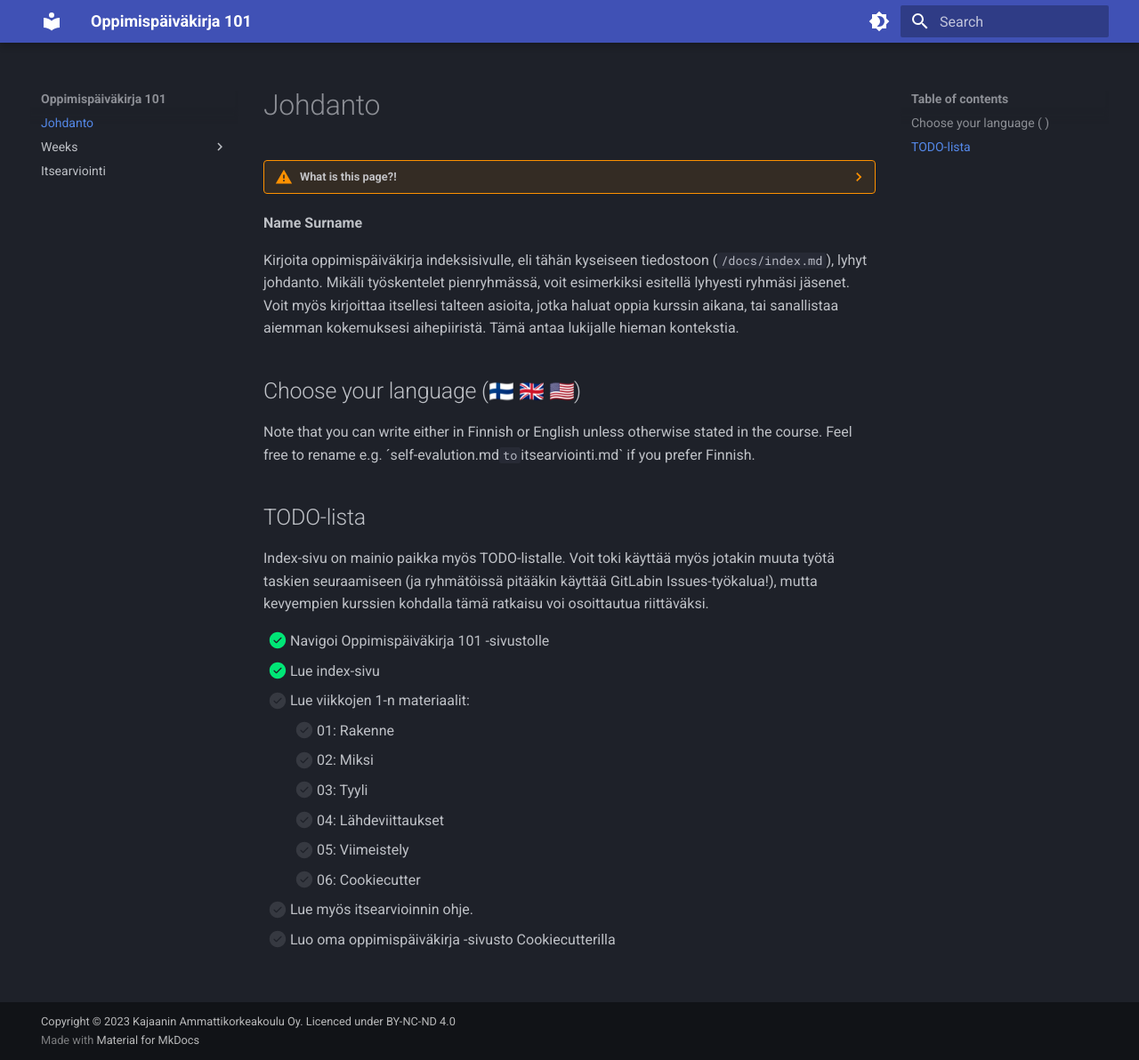
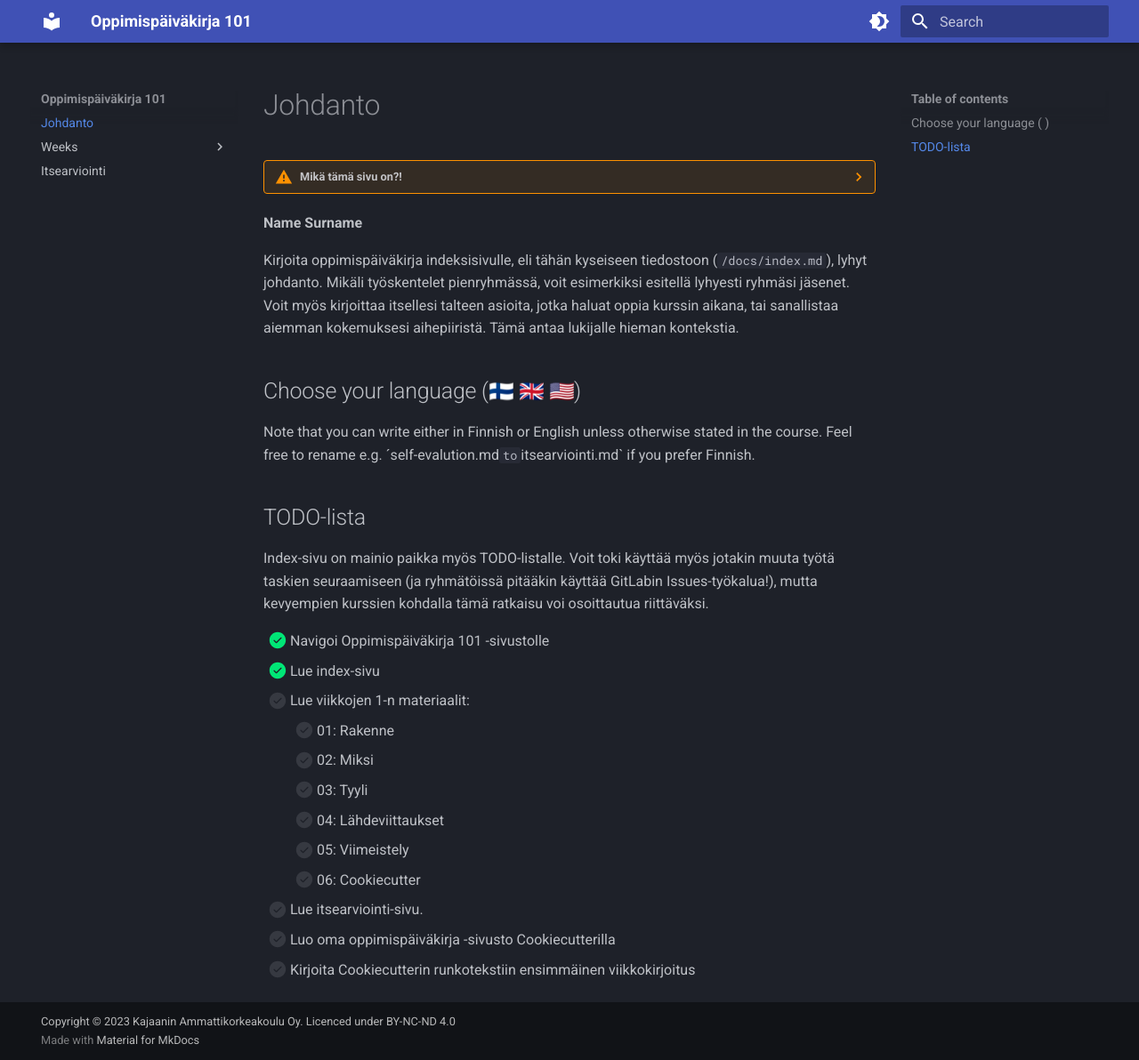
Before and after one commit to sourander/oat, an MkDocs documentation site: the page built from docs/index.md, in a window 1280 px wide and 1192 px high. Shown: the whole window at 89% size. Built offline with MkDocs 1.6.1 and Material for MkDocs 9.7.7, drawn with Linux system fonts in a browser that asks for light colours; emoji names are drawn with the system emoji font.

Commit message:
Finghlish removed

```diff
--- a/docs/index.md
+++ b/docs/index.md
@@ -1,8 +1,8 @@
 #  Johdanto
 
-??? warning "What is this page?!"
+??? warning "Mikä tämä sivu on?!"
 
-    This is a writing and style guide for your learning diary. You should arrive after being instructed to do so. If you are not sure, ask your teacher.
+    Tämä on kirjoitus- ja tyyliluettelo oppimispäiväkirjaasi varten. Olet todennäköisesti saanut linkin joltakin kurssilta tänne. Oppimispäiväkirjoja kirjoitetaan tyypillisesti yksi per kurssi. Tutustu materiaaliin ja aloita tämän jälkeen oman oppimispäiväkirjasi kirjoittaminen. Jos et ole varma, kysy opettajaltasi.
 
 **Name Surname**
 
@@ -25,5 +25,6 @@
     - [ ] 04: Lähdeviittaukset
     - [ ] 05: Viimeistely
     - [ ] 06: Cookiecutter
-- [ ] Lue myös itsearvioinnin ohje.
+- [ ] Lue itsearviointi-sivu.
 - [ ] Luo oma oppimispäiväkirja -sivusto Cookiecutterilla
+- [ ] Kirjoita Cookiecutterin runkotekstiin ensimmäinen viikkokirjoitus
```
